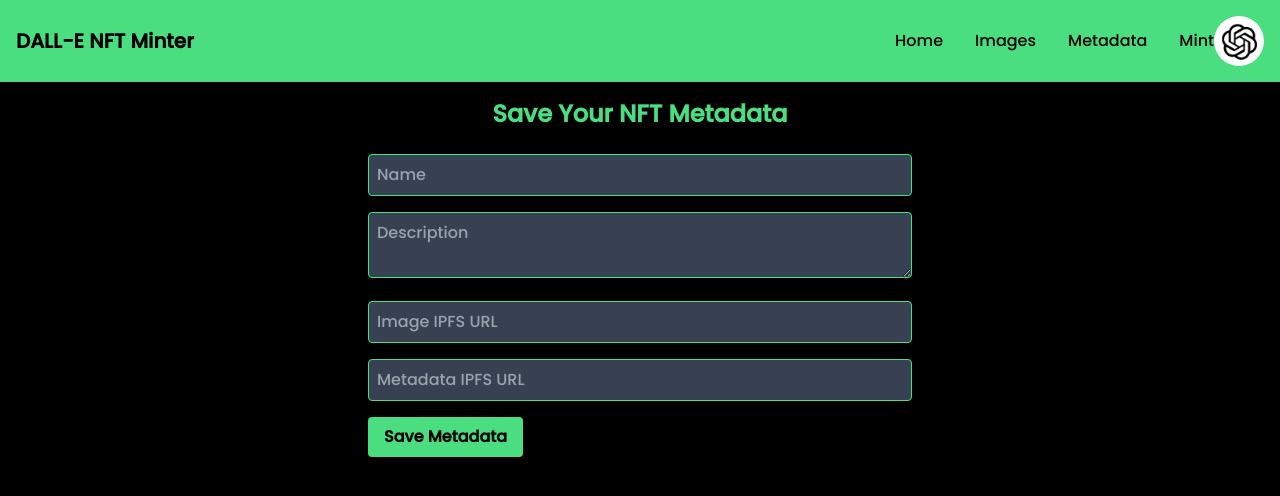
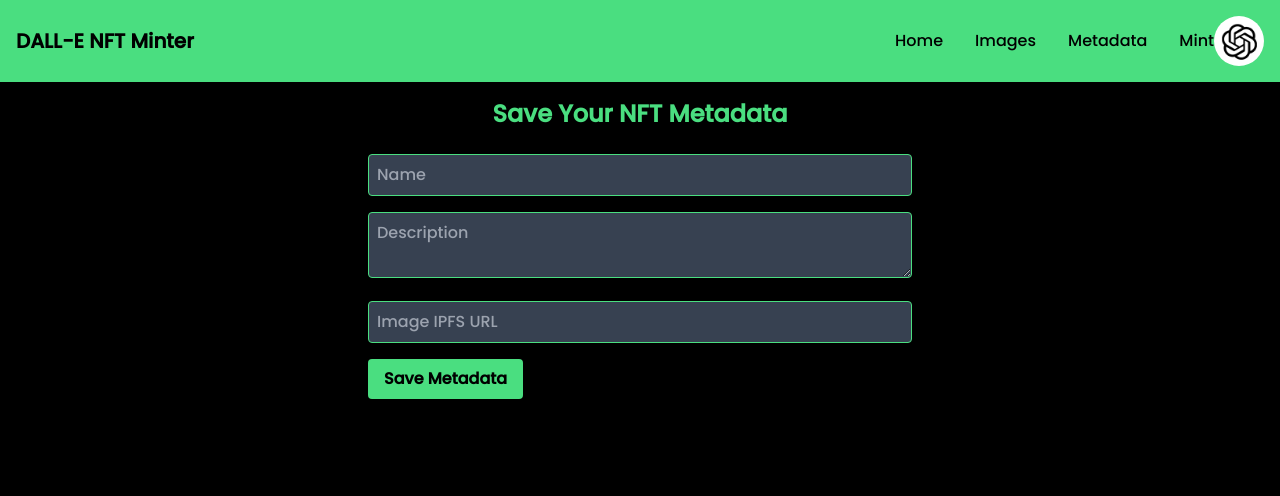
Before and after one commit to DanDo385/dalle-nft-minter, a Next.js app: page /metadata in a window 1280 px wide. Shown: the top 496 px of the page. Built offline with nearby package versions, Linux system fonts and the light colour scheme.

Commit message:
saved navbar with corrected metadata link

```diff
--- a/components/Navbar.jsx
+++ b/components/Navbar.jsx
@@ -22,7 +22,7 @@ const Navbar = () => {
               <Link href="/images"><span>Images</span></Link>
             </li>
             <li>
-              <Link href="/images"><span>Metadata</span></Link>
+              <Link href="/metadata"><span>Metadata</span></Link>
             </li>
             <li>
               <Link href="/mint"><span>Mint</span></Link>
--- a/components/SaveMetadata.jsx
+++ b/components/SaveMetadata.jsx
@@ -44,7 +44,6 @@ const SaveMetadata = ({ onMetadataSaved }) => {
             <Input type="text" value={name} onChange={(e) => setName(e.target.value)} placeholder="Name" />
             <TextArea value={description} onChange={(e) => setDescription(e.target.value)} placeholder="Description" />
             <Input type="text" value={imageIpfsUrl} onChange={(e) => setImageIpfsUrl(e.target.value)} placeholder="Image IPFS URL" />
-            <Input type="text" value={metadataIpfsUrl} onChange={(e) => setMetadataIpfsUrl(e.target.value)} placeholder="Metadata IPFS URL" />
             <Button onClick={handleSaveMetadata}>Save Metadata</Button>
         </form>
     );
```
